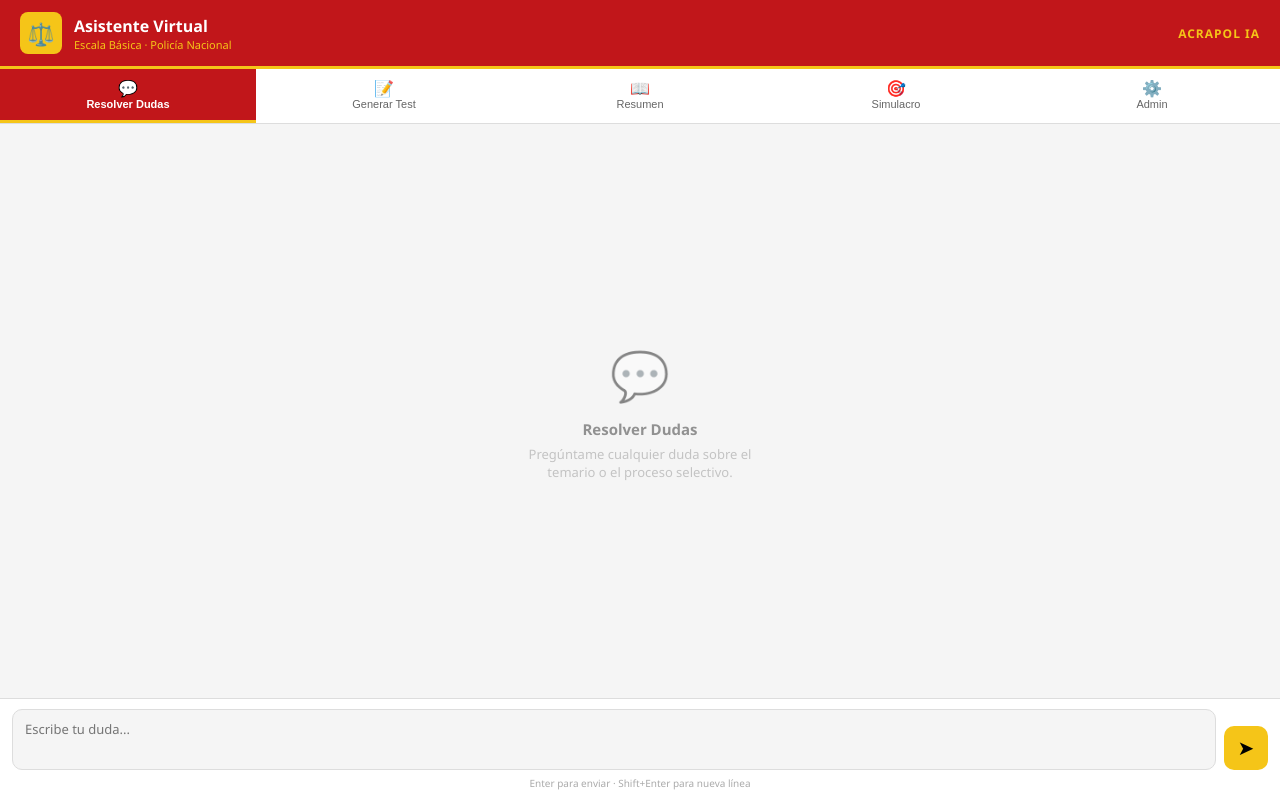
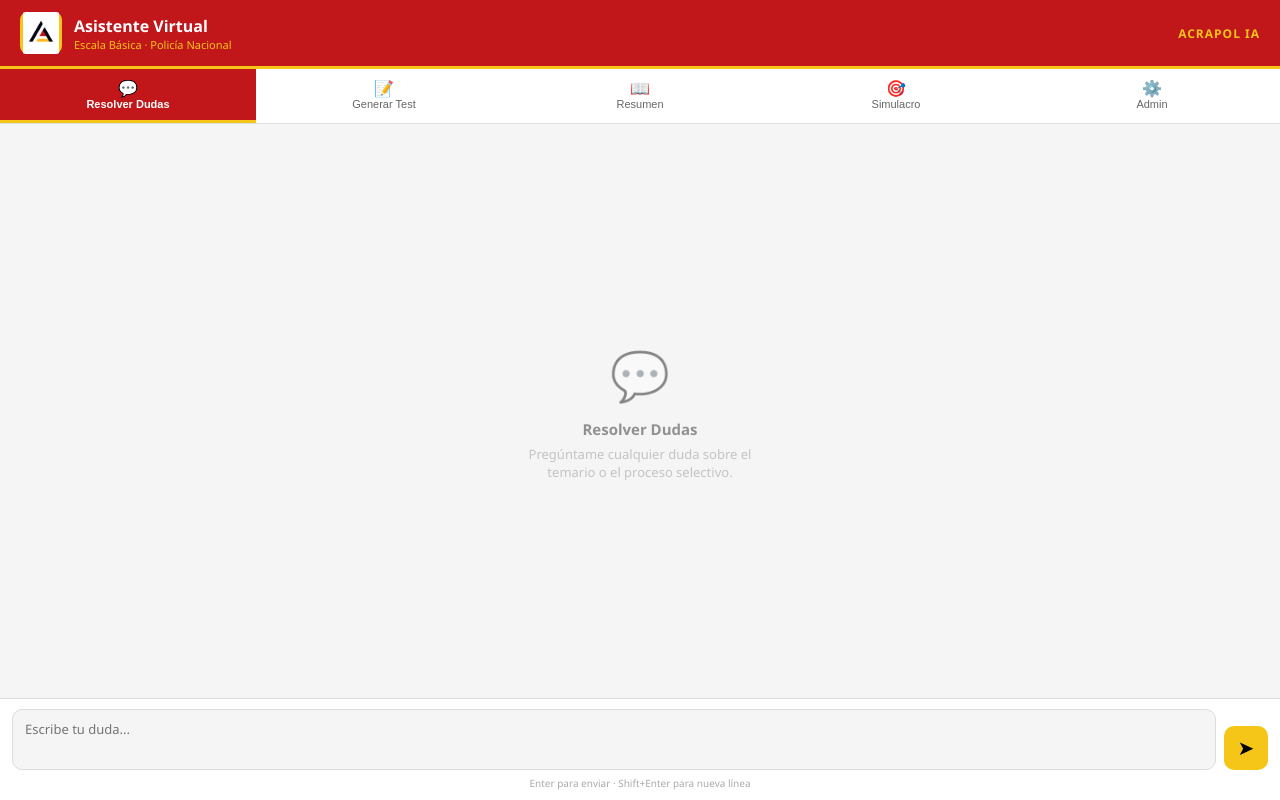
Before and after one commit to bbm-9/Acrapol-IA, a website: page index.html in a window 1280 px wide. Drawn offline with Linux system fonts and the light colour scheme.

Commit message:
Update index.html

```diff
--- a/index.html
+++ b/index.html
@@ -87,7 +87,7 @@
 
 <!-- CABECERA -->
 <div id="header">
-  <div class="logo">⚖️</div>
+  <div class="logo"><img src="/Plantilla%20preguntas%20historias.jpg" style="width:42px; height:42px; object-fit:contain; border-radius:6px;" onerror="this.outerHTML='⚖️'"/></div>
   <div>
     <div class="titulo">Asistente Virtual</div>
     <div class="subtitulo">Escala Básica · Policía Nacional</div>
```
